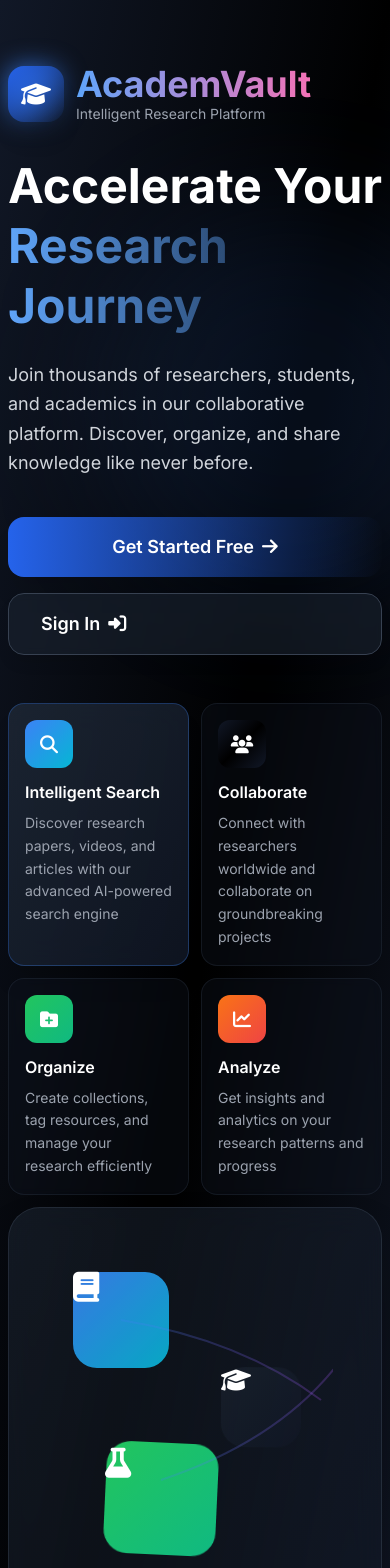
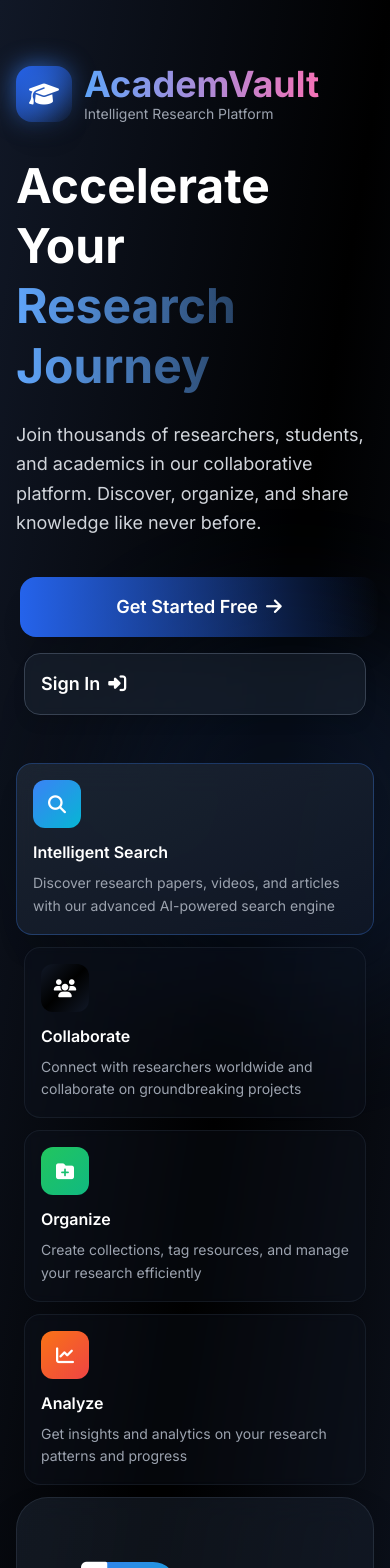
Before and after one commit to lionel-hue/AcademVault_2.0, a Next.js app in the folder client/: page / in a window 390 px wide. Shown: the top 1568 px of the page. Built offline with nearby package versions, Linux system fonts and the light colour scheme.

Commit message:
fixing badly positioned ui elements in the search seciton

```diff
--- a/client/src/app/globals.css
+++ b/client/src/app/globals.css
@@ -1341,3 +1341,144 @@ table, pre, code {
   margin: 0 0.25rem !important;
 }
 }
+
+
+/* HOT 60i specific fixes (720x1600) - ALTERNATIVE CLEANER VERSION */
+@media (max-width: 720px) {
+  /* Ensure containers don't exceed viewport */
+  .container, .max-w-7xl, .max-w-4xl {
+    max-width: 100% !important;
+    width: 100% !important;
+    padding-left: 1rem !important;
+    padding-right: 1rem !important;
+  }
+
+  /* Add a mobile-container class to use in your JSX */
+  .mobile-container {
+    max-width: calc(100vw - 2rem) !important;
+    width: calc(100vw - 2rem) !important;
+    margin-left: auto !important;
+    margin-right: auto !important;
+    overflow: hidden !important;
+  }
+
+  /* Fix search results overflow */
+  .search-results-container {
+    max-width: 100vw !important;
+    width: 100vw !important;
+    margin-left: -0.5rem !important;
+    margin-right: -0.5rem !important;
+    padding-left: 0.5rem !important;
+    padding-right: 0.5rem !important;
+    box-sizing: border-box !important;
+  }
+
+  /* Fix grid layout */
+  .grid-cols-1, .grid-cols-2, .grid-cols-3 {
+    grid-template-columns: 1fr !important;
+    gap: 1rem !important;
+  }
+
+  /* Fix button and input widths */
+  button, input, select, .w-full {
+    max-width: 100% !important;
+    width: 100% !important;
+    box-sizing: border-box !important;
+  }
+
+  /* Fix padding issues */
+  .px-4, .px-6, .px-8 {
+    padding-left: 1rem !important;
+    padding-right: 1rem !important;
+  }
+
+  /* Prevent horizontal scroll */
+  html, body {
+    overflow-x: hidden !important;
+    max-width: 100vw !important;
+    width: 100vw !important;
+    position: relative !important;
+  }
+
+  /* Fix text overflow */
+  .truncate, .line-clamp-2, .line-clamp-3 {
+    max-width: calc(100vw - 4rem) !important;
+  }
+}
+
+/* Better mobile grid for 720px devices */
+@media (min-width: 640px) and (max-width: 720px) {
+  .grid {
+    grid-template-columns: repeat(auto-fit, minmax(300px, 1fr)) !important;
+    gap: 1rem !important;
+  }
+}
+
+
+/* Mobile UI Fixes - Prevent elements from sticking to right edge */
+@media (max-width: 768px) {
+  /* General container fixes */
+  .container {
+    padding-left: 1rem !important;
+    padding-right: 1rem !important;
+    max-width: 100% !important;
+    overflow-x: hidden !important;
+  }
+
+  /* Search results specific fixes */
+  .search-results-container {
+    padding-left: 0.5rem !important;
+    padding-right: 0.5rem !important;
+    margin-left: -0.5rem !important;
+    margin-right: -0.5rem !important;
+    width: calc(100% + 1rem) !important;
+  }
+
+  /* Fix search input and dropdown alignment */
+  .search-bar-container {
+    padding-left: 0.75rem !important;
+    padding-right: 0.75rem !important;
+  }
+
+  /* Cards should have breathing room */
+  .bg-gray-900\/50, .backdrop-blur-sm {
+    margin-left: 0.5rem !important;
+    margin-right: 0.5rem !important;
+    max-width: calc(100% - 1rem) !important;
+  }
+
+  /* Fix grid layouts */
+  .grid {
+    gap: 0.75rem !important;
+  }
+
+  /* Button and input improvements */
+  button, input, select {
+    margin-left: 0.25rem !important;
+    margin-right: 0.25rem !important;
+  }
+}
+
+/* Specific fix for HOT 60i (720px width) */
+@media (max-width: 720px) {
+  /* Force all containers to have proper padding */
+  .max-w-7xl, .max-w-4xl, .max-w-2xl {
+    padding-left: 1rem !important;
+    padding-right: 1rem !important;
+    margin-left: auto !important;
+    margin-right: auto !important;
+  }
+
+  /* Search page specific fixes */
+  .search-page-container {
+    padding-left: 1rem !important;
+    padding-right: 1rem !important;
+    overflow-x: hidden !important;
+  }
+
+  /* Fix the right edge gap */
+  .px-4 {
+    padding-left: 1rem !important;
+    padding-right: 1rem !important;
+  }
+}
--- a/client/src/app/search/components/ArticleCard.jsx
+++ b/client/src/app/search/components/ArticleCard.jsx
@@ -40,7 +40,7 @@ export default function ArticleCard({ article, onSave }) {
 
     return (
         <div
-            className="group relative bg-gray-900/50 backdrop-blur-sm border border-gray-800 rounded-2xl overflow-hidden hover:border-gray-700 hover:shadow-2xl hover:shadow-yellow-500/10 transition-all duration-300"
+            className="group relative bg-gray-900/50 backdrop-blur-sm border border-gray-800 rounded-2xl overflow-hidden hover:border-gray-700 hover:shadow-2xl hover:shadow-blue-500/10 transition-all duration-300 mx-1 sm:mx-0"
             onMouseEnter={() => setIsHovered(true)}
             onMouseLeave={() => setIsHovered(false)}
         >
--- a/client/src/app/search/components/PDFCard.jsx
+++ b/client/src/app/search/components/PDFCard.jsx
@@ -35,7 +35,7 @@ export default function PDFCard({ pdf, onSave }) {
 
     return (
         <div
-            className="group relative bg-gray-900/50 backdrop-blur-sm border border-gray-800 rounded-2xl overflow-hidden hover:border-gray-700 hover:shadow-2xl hover:shadow-green-500/10 transition-all duration-300"
+            className="group relative bg-gray-900/50 backdrop-blur-sm border border-gray-800 rounded-2xl overflow-hidden hover:border-gray-700 hover:shadow-2xl hover:shadow-blue-500/10 transition-all duration-300 mx-1 sm:mx-0"
             onMouseEnter={() => setIsHovered(true)}
             onMouseLeave={() => setIsHovered(false)}
         >
--- a/client/src/app/search/components/VideoCard.jsx
+++ b/client/src/app/search/components/VideoCard.jsx
@@ -131,7 +131,7 @@ export default function VideoCard({ video, onSave, saved }) {
 
     return (
         <div
-            className="group relative bg-gray-900/50 backdrop-blur-sm border border-gray-800 rounded-2xl overflow-hidden hover:border-gray-700 hover:shadow-2xl hover:shadow-blue-500/10 transition-all duration-300"
+            className="group relative bg-gray-900/50 backdrop-blur-sm border border-gray-800 rounded-2xl overflow-hidden hover:border-gray-700 hover:shadow-2xl hover:shadow-blue-500/10 transition-all duration-300 mx-1 sm:mx-0"
             onMouseEnter={() => setIsHovered(true)}
             onMouseLeave={() => setIsHovered(false)}
         >
--- a/client/tailwind.config.js
+++ b/client/tailwind.config.js
@@ -1,4 +1,3 @@
-// client/tailwind.config.js
 /** @type {import('tailwindcss').Config} */
 module.exports = {
   content: [
@@ -7,16 +6,34 @@ module.exports = {
     './src/app/**/*.{js,jsx,ts,tsx}',
   ],
   theme: {
+    // ✅ CORRECT: Screens should be at root level, not inside extend
+    screens: {
+      'xs': '475px',
+      'sm': '640px',
+      'md': '768px',
+      'lg': '1024px',
+      'xl': '1280px',
+      '2xl': '1536px',
+      '3xl': '1920px',
+      'hot-60i': '720px', // Custom for your device
+    },
     extend: {
-      // Add screens here (inside extend) for additional breakpoints
-      screens: {
-        'xs': '475px',     // Extra small: for very mobile
-        'sm': '640px',     // Small: mobile
-        'md': '768px',     // Medium: tablet
-        'lg': '1024px',    // Large: laptop
-        'xl': '1280px',    // Extra large: desktop
-        '2xl': '1536px',   // 2X large: large desktop
-        '3xl': '1920px',   // 3X large: 4K monitors
+      // Keep all other extensions here
+      colors: {
+        primary: '#3b82f6',
+        'primary-hover': '#2563eb',
+        success: '#10b981',
+        warning: '#f59e0b',
+        danger: '#ef4444',
+        purple: '#a855f7',
+        'bg-primary': '#0a0a0a',
+        'bg-secondary': '#111111',
+        'bg-tertiary': '#1a1a1a',
+        'bg-card': '#1e1e1e',
+        'border-color': '#27272a',
+        'text-primary': '#fafafa',
+        'text-secondary': '#a1a1aa',
+        'text-muted': '#71717a',
       },
 
       // Your existing colors, animations, etc. remain the same
```
Also changed, not shown: client/src/app/components/Layout/MainLayout.jsx (+8 -8 lines), client/src/app/search/components/SearchResults.jsx (+45 -68 lines), client/src/app/search/page.jsx (+13 -46 lines), 1 other file (tests, documents, lock files or other folders).
